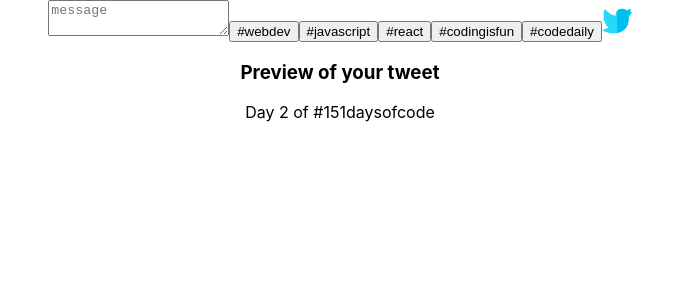
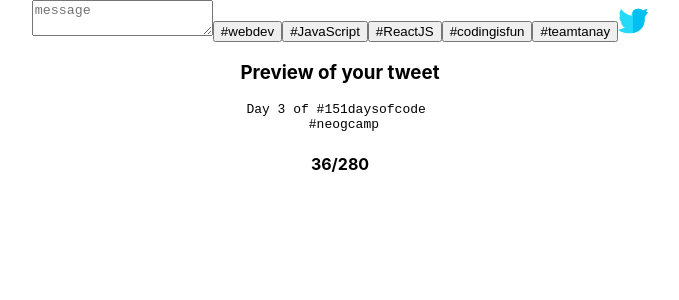
Before and after one commit to supminn/neog-151daysofcode, a React (Create React App) app: page / in a window 1280 px wide. Shown: the top 300 px of the page, without its empty margins (300-979 px from the left). Built offline with nearby package versions, Linux system fonts and the light colour scheme.

Commit message:
feat: logic for tweet included

```diff
--- a/src/App.js
+++ b/src/App.js
@@ -4,40 +4,46 @@ import './App.css';
 //Calculate the number of days from 1st Jan 2021
 let startDate = new Date("01/01/2021");
 let todayDate = new Date();
-let diffInDays = Math.floor((todayDate.getTime() - startDate.getTime()) / (1000 * 3600 * 24));
-
-const tagHandler = (event) => {
-  console.log(event.target.innerText);
-}
-
-const tweetHandler = () => {
-  console.log("inside tweetHandler");
-  // let finalMessage = encodeURIComponent(msgTweet);
-  // let twitterUrl = `https://twitter.com/intent/tweet?text=${finalMessage}`;
-  // window.open(twitterUrl, "_blank");
-}
+let diffInDays = Math.ceil((todayDate.getTime() - startDate.getTime()) / (1000 * 3600 * 24));
 
 function App() {
-  const [tweetMessage, tweetMsgHandler] = useState(`Day ${diffInDays} of #151daysofcode`);
+  const [tweetMessage, tweetMsgHandler] = useState(`Day ${diffInDays} of #151daysofcode \n #neogcamp`);
+  const [tweetSize, tweetSizeHandler] = useState(36);
+  // let msgTweet = `Day ${diffInDays} of #151daysofcode \n`;
 
   const msgHandler = (event) => {
-  let msgTweet = `Day ${diffInDays} of #151daysofcode \n`;
-  msgTweet += `${event.target.value}`;
-  console.log(msgTweet);
-  tweetMsgHandler(msgTweet);
-}
+    let msgTweet = `Day ${diffInDays} of #151daysofcode \n`;
+    msgTweet += `${event.target.value}`;
+    msgTweet += '\n#neogcamp';
+    tweetSizeHandler(msgTweet.length);
+    tweetMsgHandler(msgTweet);
+  }
+
+  const tagHandler = (event) => {
+    let msgTweet = tweetMessage;
+    msgTweet += ` ${event.target.innerText}`;
+    tweetSizeHandler(msgTweet.length);
+    tweetMsgHandler(msgTweet);
+  }
+
+  const tweetHandler = () => {
+    let finalMessage = encodeURIComponent(tweetMessage);
+    let twitterUrl = `https://twitter.com/intent/tweet?text=${finalMessage}`;
+    window.open(twitterUrl, "_blank");
+  }
 
   return (
     <div className="App">
       <textarea placeholder="message" onChange={msgHandler}></textarea>
       <button className="btn-tags" type="button" onClick={tagHandler}>#webdev</button>
-      <button className="btn-tags" type="button" onClick={tagHandler}>#javascript</button>
-      <button className="btn-tags" type="button" onClick={tagHandler}>#react</button>
+      <button className="btn-tags" type="button" onClick={tagHandler}>#JavaScript</button>
+      <button className="btn-tags" type="button" onClick={tagHandler}>#ReactJS</button>
       <button className="btn-tags" type="button" onClick={tagHandler}>#codingisfun</button>
-      <button className="btn-tags" type="button" onClick={tagHandler}>#codedaily</button>
+      <button className="btn-tags" type="button" onClick={tagHandler}>#teamtanay</button>
       <img src="twitter.svg" alt="Tweet" height='30' onClick={tweetHandler}/>
       <h3>Preview of your tweet</h3>
-      <div className="txt-output">{tweetMessage}</div>
+      <pre className="txt-output">{tweetMessage}</pre>
+      <h4>{tweetSize}/280</h4>
     </div>
   );
 }
```
Also changed, not shown: 1 other file (tests, documents, lock files or other folders).
